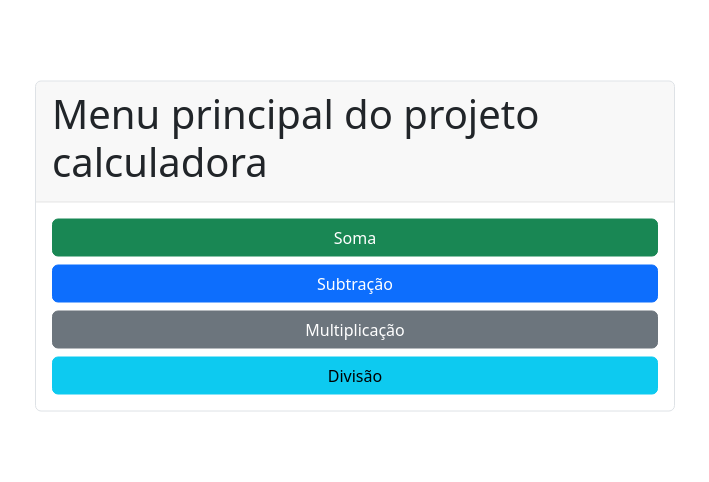
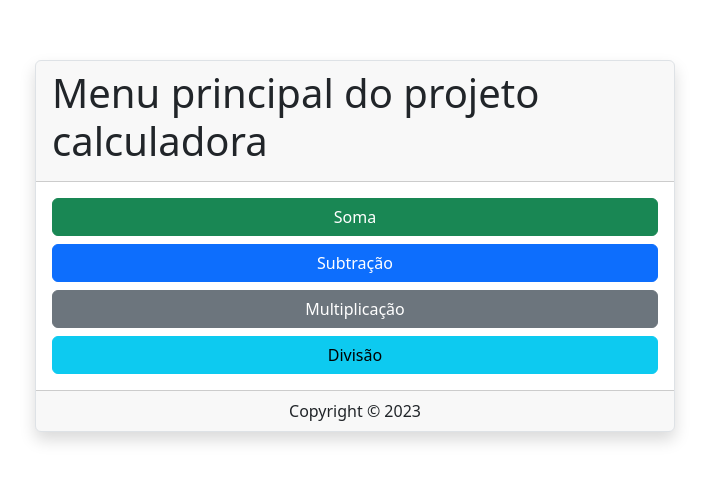
Before and after one commit to prof-matheus-zanetoni/projeto-vue-01-unifunec, a Vue app: page / in a window 1280 px wide. Shown: the part 154-636 px from the top of the page, without its empty margins (285-994 px from the left). Built offline with nearby package versions, Linux system fonts and the light colour scheme.

Commit message:
Ajustes e finalizando a aplicação inicial

```diff
--- a/src/Divisao.vue
+++ b/src/Divisao.vue
@@ -1,5 +1,5 @@
 <template>
-    <div class="position-absolute top-50 start-50 translate-middle border p-5 rounded">
+    <div class="position-absolute top-50 start-50 translate-middle border p-5 rounded shadow">
         <h1 class="text-center">Operação de divisão</h1>
         <form @submit.prevent="dividir()">
             <div class="col">
@@ -29,10 +29,10 @@ const divisao = ref(null)
 const campoDesabilitado = ref(false)
 
 function dividir() {
-    campoDesabilitado.value = true
     if(n2.value == 0) {
         alert("O divisor não pode ser zero!");
     } else {
+        campoDesabilitado.value = true
         divisao.value = n1.value / n2.value
     }
 }
--- a/src/Home.vue
+++ b/src/Home.vue
@@ -1,6 +1,5 @@
 <template>
-    <div class="card position-absolute top-50 start-50
-    translate-middle border rounded">
+    <div class="card position-absolute top-50 start-50 translate-middle border rounded shadow">
         <div class="card-header">
             <h1>Menu principal do projeto calculadora</h1>
         </div>
@@ -18,5 +17,8 @@
                 Divisão
             </router-link>
         </div>
+        <div class="card-footer text-center">
+            Copyright &copy; {{ new Date().getFullYear() }}
+        </div>
     </div>
 </template>
--- a/src/Multiplicacao.vue
+++ b/src/Multiplicacao.vue
@@ -1,6 +1,5 @@
 <template>
-    <div class="position-absolute top-50 start-50
-    translate-middle border p-5 rounded">
+    <div class="position-absolute top-50 start-50 translate-middle border p-5 rounded shadow">
         <h1 class="text-center">Operação de multiplicação</h1>
         <form @submit.prevent="multiplicar()">
             <div class="col">
--- a/src/Soma.vue
+++ b/src/Soma.vue
@@ -1,6 +1,5 @@
 <template>
-    <div class="position-absolute top-50 start-50
-    translate-middle border p-5 rounded">
+    <div class="position-absolute top-50 start-50 translate-middle border p-5 rounded shadow">
         <h1 class="text-center">Operação de soma</h1>
         <form @submit.prevent="somar()">
             <div class="col">
--- a/src/Subtracao.vue
+++ b/src/Subtracao.vue
@@ -1,6 +1,5 @@
 <template>
-    <div class="position-absolute top-50 start-50
-    translate-middle border p-5 rounded">
+    <div class="position-absolute top-50 start-50 translate-middle border p-5 rounded shadow">
         <h1 class="text-center">Operação de subtração</h1>
         <form @submit.prevent="subtrair()">
             <div class="col">
```
